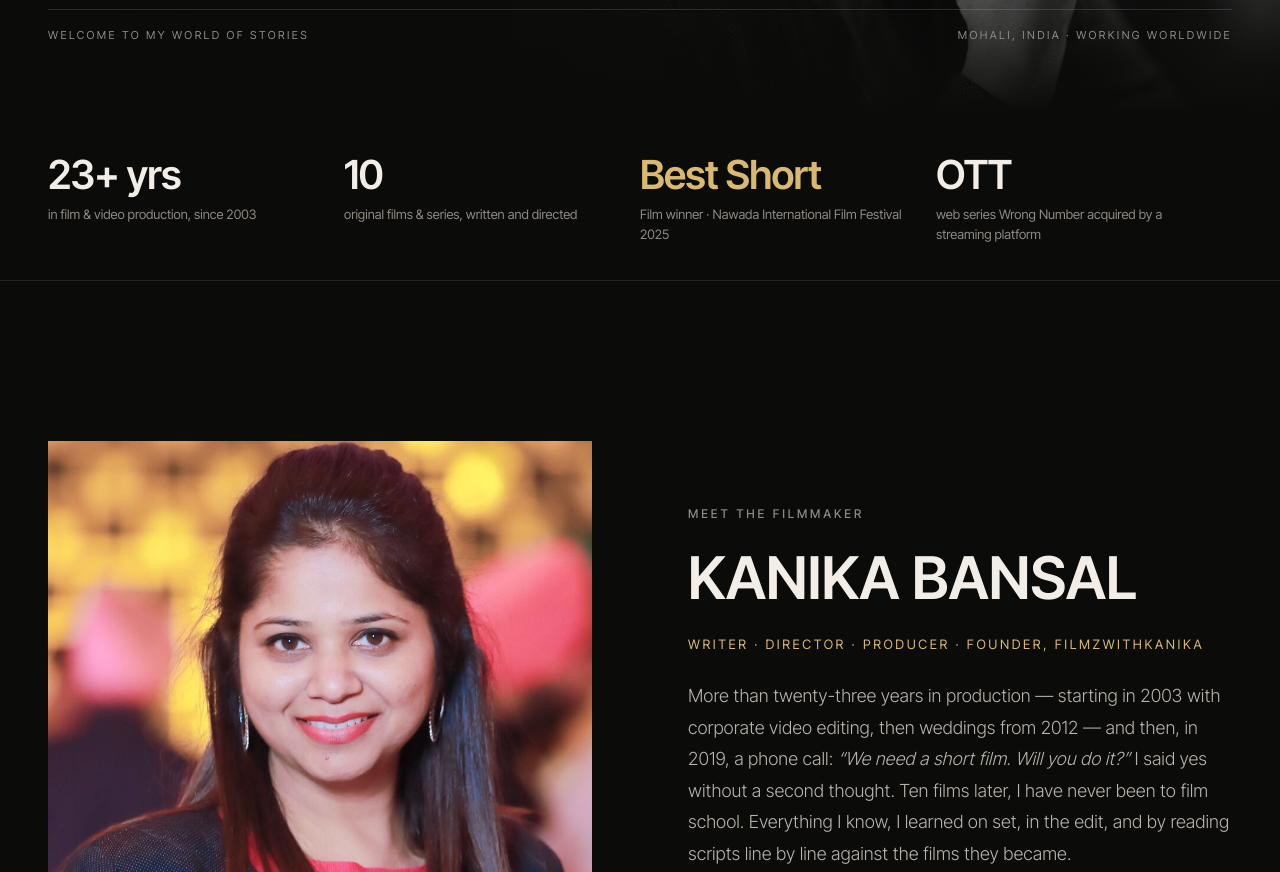
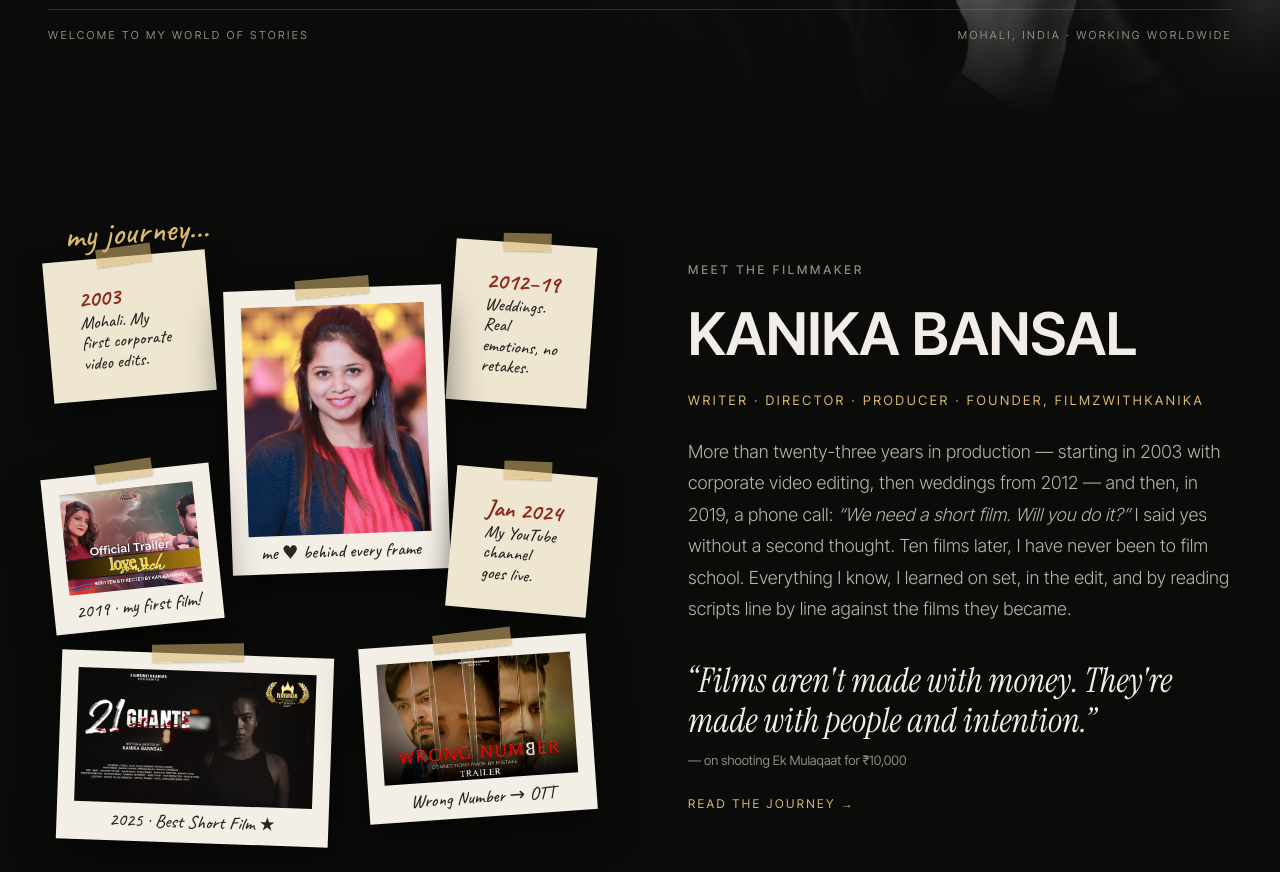
Before and after one commit to kreativeiproductions/filmzwithkanika-website, a plain HTML site: page index.html in a window 1280 px wide. Shown: the part 806-1678 px from the top of the page. Drawn offline with Linux system fonts and the light colour scheme.

Commit message:
Home: journey scrapbook instead of portrait, drop stats bar, tighten spacing
Co-Authored-By: Claude Opus 5.5 <noreply@anthropic.com>
Claude-Session: https://claude.ai/code/session_0167YUPRDAr9hsvrkimX15P3

```diff
--- a/index.html
+++ b/index.html
@@ -18,7 +18,7 @@
 <link rel="apple-touch-icon" href="assets/apple-touch-icon.png">
 <script type="application/ld+json">{"@context":"https://schema.org","@type":"Organization","name":"FilmzwithKanika","alternateName":["Films with Kanika"],"url":"https://filmzwithkanika.com","logo":"https://filmzwithkanika.com/assets/apple-touch-icon.png","email":"kanika@filmzwithkanika.com","telephone":"+91-9115937969","founder":{"@type":"Person","name":"Kanika Bansal","jobTitle":"Writer, Director, Producer"},"address":{"@type":"PostalAddress","addressLocality":"Mohali","addressRegion":"Punjab","addressCountry":"IN"},"sameAs":["https://www.youtube.com/@filmzwithkanika","https://www.instagram.com/filmzwithkanika","https://www.youtube.com/@ai.filmzwithkanika","https://www.instagram.com/KreativeIProductions"]}</script>
 <link rel="preconnect" href="https://fonts.googleapis.com">
-<link href="https://fonts.googleapis.com/css2?family=Instrument+Serif:ital@0;1&amp;family=Inter+Tight:wght@300;400;500;600;700&amp;display=swap" rel="stylesheet">
+<link href="https://fonts.googleapis.com/css2?family=Caveat:wght@500;700&amp;family=Instrument+Serif:ital@0;1&amp;family=Inter+Tight:wght@300;400;500;600;700&amp;display=swap" rel="stylesheet">
 <style>
 body{margin:0;background:#0B0B0A}
 a{color:#D9B870}a:hover{color:#F0D592}
@@ -31,6 +31,18 @@ a{color:#D9B870}a:hover{color:#F0D592}
 .ph{position:relative;background-color:#141413;background-image:radial-gradient(ellipse at 50% 45%,rgba(217,184,112,.07),rgba(0,0,0,0) 62%);display:flex;align-items:center;justify-content:center;overflow:hidden;border:1px solid rgba(242,238,231,.07);box-sizing:border-box}
 .phl{font-size:11px;letter-spacing:.22em;text-transform:uppercase;color:#8E8A83;text-align:center;padding:0 16px}
 .img{display:block;width:100%;height:100%;object-fit:cover}
+.sb{position:relative;width:100%;aspect-ratio:5/6;container-type:inline-size}
+.sb>*{position:absolute;box-sizing:border-box}
+.sb-pol{background:#F4EFE6;padding:3.2% 3.2% 0;box-shadow:0 18px 40px rgba(0,0,0,.55);transition:transform .5s cubic-bezier(.2,.7,.2,1)}
+.sb-pol:hover{transform:rotate(0deg) scale(1.04) !important;z-index:9}
+.sb-pol img{display:block;width:100%;object-fit:cover}
+.sb-cap{font-family:Caveat,cursive;color:#2A2622;font-size:3.4cqw;line-height:1.05;padding:.45em .2em .55em;text-align:center}
+.sb-note{background:#EFE6D2;color:#2A2622;font-family:Caveat,cursive;font-size:3.3cqw;line-height:1.12;padding:5% 6%;box-shadow:0 12px 28px rgba(0,0,0,.5)}
+.sb-note b{display:block;white-space:nowrap;font-size:1.3em;color:#8C2A1E;font-weight:700}
+.sb-tape{position:absolute;top:-10px;left:50%;width:34%;height:3.4cqw;transform:translateX(-50%) rotate(-3deg);background:rgba(217,184,112,.55);box-shadow:0 1px 2px rgba(0,0,0,.2)}
+.sb-title{font-family:Caveat,cursive;color:#D9B870;font-size:6.4cqw;transform:rotate(-4deg)}
+.award-grid{grid-template-columns:minmax(0,1.35fr) minmax(0,1fr)}
+@media (max-width:900px){.award-grid{grid-template-columns:1fr !important}}
 .frame{position:relative;overflow:hidden;background:#141413}
 .frame img{transition:transform 1.2s cubic-bezier(.2,.7,.2,1)}
 .btn{display:inline-flex;align-items:center;justify-content:center;gap:12px;min-height:52px;padding:0 28px;font-size:12px;font-weight:600;letter-spacing:.2em;text-transform:uppercase;text-decoration:none;box-sizing:border-box;transition:background .3s,color .3s,border-color .3s}
@@ -90,19 +102,21 @@ a{color:#D9B870}a:hover{color:#F0D592}
 <span>Welcome to my world of stories</span><span class="hide-m">Mohali, India · Working worldwide</span>
 </div>
 </div>
-</section><section style="border-bottom: 1px solid rgba(242,238,231,.1)">
-<div class="wrap" style="display: grid; grid-template-columns: repeat(auto-fit, minmax(200px, 1fr))">
-<div style="display: flex; flex-direction: column; gap: 6px; padding: 36px 24px 36px 0"><span style="font-size: 40px; font-weight: 600; letter-spacing: -.02em">23+ yrs</span><span style="font-size: 13px; color: #8E8A83; line-height: 1.5">in film &amp; video production, since 2003</span></div>
-<div style="display: flex; flex-direction: column; gap: 6px; padding: 36px 24px 36px 0"><span style="font-size: 40px; font-weight: 600; letter-spacing: -.02em">10</span><span style="font-size: 13px; color: #8E8A83; line-height: 1.5">original films &amp; series, written and directed</span></div>
-<div style="display: flex; flex-direction: column; gap: 6px; padding: 36px 24px 36px 0"><span style="font-size: 40px; font-weight: 600; letter-spacing: -.02em; color: #D9B870">Best Short</span><span style="font-size: 13px; color: #8E8A83; line-height: 1.5">Film winner · Nawada International Film Festival 2025</span></div>
-<div style="display: flex; flex-direction: column; gap: 6px; padding: 36px 24px 36px 0"><span style="font-size: 40px; font-weight: 600; letter-spacing: -.02em">OTT</span><span style="font-size: 13px; color: #8E8A83; line-height: 1.5">web series Wrong Number acquired by a streaming platform</span></div>
-</div>
 </section>
 
 <!-- MEET KANIKA -->
-<section style="padding: 160px 0">
+<section style="padding: 96px 0">
 <div class="wrap" style="display: grid; grid-template-columns: repeat(auto-fit, minmax(min(100%, 420px), 1fr)); gap: 64px 96px; align-items: center">
-<div class="frame" style="aspect-ratio: 4 / 5; width: 100%"><img class="img" src="assets/portrait-color.jpg" alt="Portrait of Kanika Bansal, writer and director" style="object-position: 50% 12%"></div>
+<div class="sb" role="img" aria-label="Scrapbook of Kanika Bansal's journey, from corporate video editing in 2003 to an award-winning film in 2025">
+<div class="sb-title" style="top: 0; left: 3%; z-index: 6">my journey…</div>
+<div class="sb-note" style="top: 7%; left: 0; width: 30%; transform: rotate(-5deg); z-index: 3"><span class="sb-tape"></span><b>2003</b>Mohali. My first corporate video edits.</div>
+<div class="sb-note" style="top: 5%; right: 0; width: 26%; transform: rotate(4deg); z-index: 3"><span class="sb-tape"></span><b>2012–19</b>Weddings. Real emotions, no retakes.</div>
+<div class="sb-pol" style="top: 12%; left: 33%; width: 40%; transform: rotate(-2deg); z-index: 5"><span class="sb-tape"></span><img src="assets/portrait-color.jpg" alt="" style="aspect-ratio: 4 / 5; object-position: 50% 12%"><div class="sb-cap">me ♥ behind every frame</div></div>
+<div class="sb-pol" style="top: 40%; left: 0; width: 31%; transform: rotate(-6deg); z-index: 6"><span class="sb-tape"></span><img src="assets/lysm-poster.jpg" alt="" style="aspect-ratio: 4 / 3"><div class="sb-cap">2019 · my first film!</div></div>
+<div class="sb-note" style="top: 40%; right: 0; width: 26%; transform: rotate(5deg); z-index: 6"><span class="sb-tape"></span><b>Jan 2024</b>My YouTube channel goes live.</div>
+<div class="sb-pol" style="top: 68%; left: 2%; width: 50%; transform: rotate(2deg); z-index: 7"><span class="sb-tape"></span><img src="assets/21ghante-hq.jpg" alt="" style="aspect-ratio: 16 / 9"><div class="sb-cap">2025 · Best Short Film ★</div></div>
+<div class="sb-pol" style="top: 66%; right: 0; width: 42%; transform: rotate(-4deg); z-index: 7"><span class="sb-tape"></span><img src="assets/wrongno.jpg" alt="" style="aspect-ratio: 16 / 10"><div class="sb-cap">Wrong Number → OTT</div></div>
+</div>
 <div style="display: flex; flex-direction: column; gap: 28px">
 <p class="eyebrow" style="margin: 0">Meet the filmmaker</p>
 <h2 style="margin: 0; font-size: clamp(40px, 4.6vw, 68px); line-height: 1; font-weight: 600; text-transform: uppercase">Kanika Bansal</h2>
@@ -118,7 +132,7 @@ a{color:#D9B870}a:hover{color:#F0D592}
 </section>
 
 <!-- FOR BRANDS -->
-<section style="padding: 150px 0">
+<section style="padding: 96px 0">
 <div class="wrap" style="display: flex; flex-direction: column; gap: 64px">
 <div style="display: grid; grid-template-columns: repeat(auto-fit, minmax(300px, 1fr)); gap: 32px 96px; align-items: end">
 <div style="display: flex; flex-direction: column; gap: 16px">
@@ -154,8 +168,8 @@ a{color:#D9B870}a:hover{color:#F0D592}
 </section>
 
 <!-- AWARD FEATURE -->
-<section style="background: #141413; padding: 140px 0">
-<div class="wrap" style="display: grid; grid-template-columns: repeat(auto-fit, minmax(min(100%, 480px), 1fr)); gap: 56px 80px; align-items: center">
+<section style="background: #141413; padding: 88px 0">
+<div class="wrap award-grid" style="display: grid; gap: 40px 64px; align-items: center">
 <a class="tile" href="21-ghante.html" aria-label="21 Ghante — film page"><div class="frame" style="aspect-ratio: 16 / 9"><img class="img" src="assets/21ghante-hq.jpg" alt="21 Ghante poster, Winner Nawada International Film Festival"></div></a>
 <div style="display: flex; flex-direction: column; gap: 26px">
 <p class="eyebrow" style="margin: 0; color: #D9B870">Best Short Film · Nawada International Film Festival 2025</p>
@@ -172,7 +186,7 @@ a{color:#D9B870}a:hover{color:#F0D592}
 </section>
 
 <!-- FILMOGRAPHY -->
-<section style="padding: 150px 0">
+<section style="padding: 96px 0">
 <div class="wrap" style="display: flex; flex-direction: column; gap: 56px">
 <div style="display: flex; flex-wrap: wrap; justify-content: space-between; align-items: flex-end; gap: 24px; border-bottom: 1px solid rgba(242,238,231,.12); padding-bottom: 28px">
 <div style="display: flex; flex-direction: column; gap: 16px">
@@ -260,7 +274,7 @@ a{color:#D9B870}a:hover{color:#F0D592}
 </section>
 
 <!-- CLIENTS -->
-<section style="background: #F2EEE7; color: #0B0B0A; padding: 130px 0">
+<section style="background: #F2EEE7; color: #0B0B0A; padding: 88px 0">
 <div class="wrap" style="display: flex; flex-direction: column; gap: 52px">
 <div style="display: grid; grid-template-columns: repeat(auto-fit, minmax(300px, 1fr)); gap: 24px 96px; align-items: end">
 <div style="display: flex; flex-direction: column; gap: 16px">
@@ -317,7 +331,7 @@ a{color:#D9B870}a:hover{color:#F0D592}
 
 
 <!-- NEXT FILM -->
-<section style="background: #141413; padding: 110px 0">
+<section style="background: #141413; padding: 80px 0">
 <div class="wrap" style="display: flex; flex-wrap: wrap; justify-content: space-between; align-items: center; gap: 32px">
 <div style="display: flex; flex-direction: column; gap: 14px; max-width: 760px">
 <p class="eyebrow" style="margin: 0; color: #D9B870">Next film · in development</p>
```
Also changed, not shown: assets/apple-touch-icon.png, assets/favicon-32.png.
